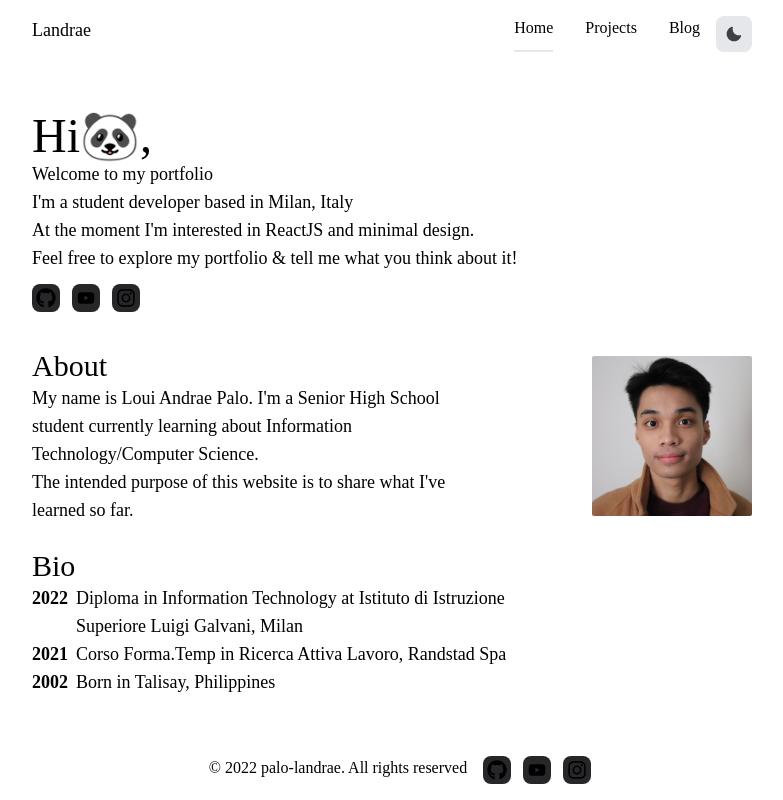
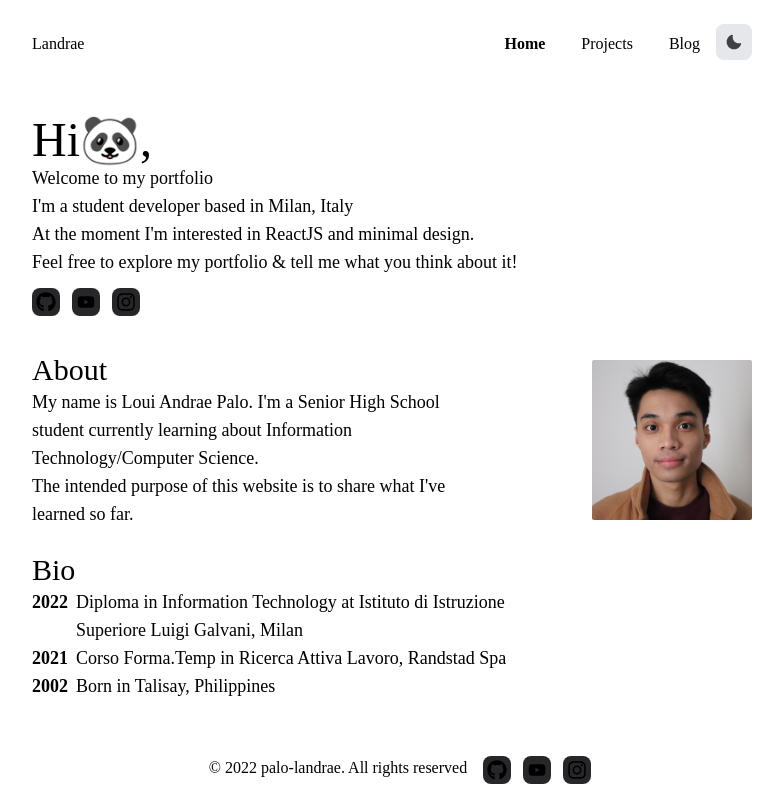
Before and after one commit to palo-landrae/landrae.dev, a Next.js app: page / in a window 1280 px wide. Shown: the whole page, without its empty margins (248-1031 px from the left). Built offline with nearby package versions, Linux system fonts and the light colour scheme.

Commit message:
:sparkles: navbar layout

```diff
--- a/components/layout/layout.tsx
+++ b/components/layout/layout.tsx
@@ -41,7 +41,7 @@ export const Layout: React.FC<LayoutProps> = ({
             exit="exit"
             variants={variants}
             transition={{ type: "linear" }}
-            className="flex flex-col max-w-3xl w-full mx-auto pt-8"
+            className="flex flex-col max-w-3xl w-full mx-auto pt-4"
           >
             {children}
           </motion.main>
--- a/components/layout/navbar.tsx
+++ b/components/layout/navbar.tsx
@@ -1,8 +1,8 @@
-import Link from "next/link";
-import { Spacer } from "./spacer";
+import NextLink from "next/link";
 import { useRouter } from "next/router";
 import { isActiveLink } from "@/lib/utils";
 import ThemeButton from "../theme-button";
+import { Spacer } from "./spacer";
 
 export const Navbar = (): JSX.Element => {
   const router = useRouter();
@@ -22,20 +22,22 @@ export const Navbar = (): JSX.Element => {
   ];
   return (
     <nav>
-      <div className="flex max-w-3xl mx-auto py-4 px-6 font-mplusrounded font-normal">
-        <Link href="/">
-          <a className="text-lg">Landrae</a>
-        </Link>
+      <div className="flex max-w-3xl mx-auto p-6 font-mplusrounded">
+        <NextLink href="/">
+          <a className="py-2 inline-block">Landrae</a>
+        </NextLink>
         <Spacer />
         {links.map(({ name, href }) => (
-          <Link key={href} href={href}>
+          <NextLink key={href} href={href}>
             <a
-              className={`${isActiveLink(href, router.pathname) ? "border-b-2" : ""
-                } flex flex-col mx-2 sm:mx-4 relative`}
+              className={`${isActiveLink(href, router.pathname)
+                  ? "font-semibold"
+                  : "font-normal"
+                } flex flex-col mr-1 md:mr-2 md:mx-3 inline-block p-2 rounded-lg hover:bg-gray-200 dark:hover:bg-gray-800 transition-all`}
             >
               {name}
             </a>
-          </Link>
+          </NextLink>
         ))}
         <ThemeButton />
       </div>
```
